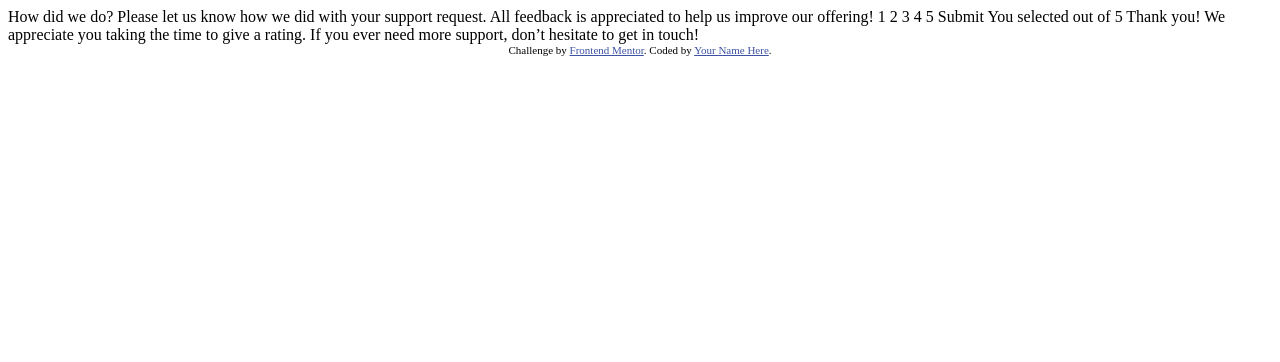
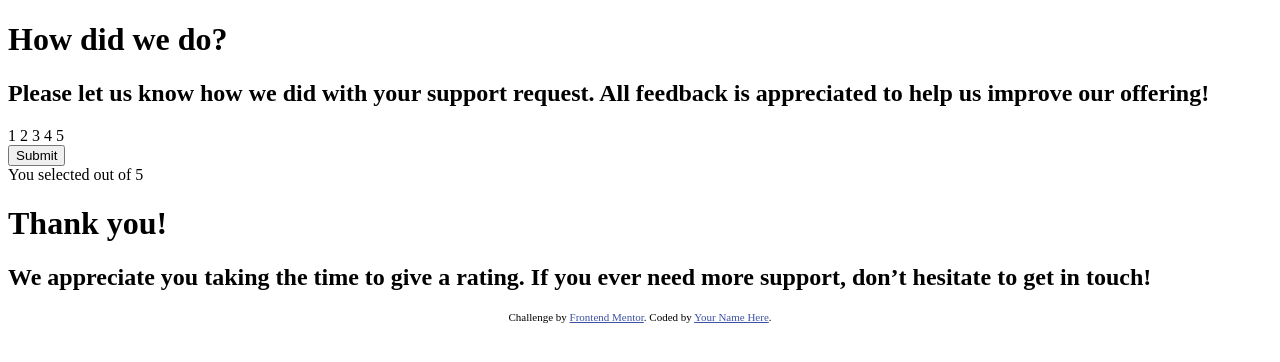
Before and after one commit to wmartyr/interactive-rating-component-main, a plain HTML site: page index.html in a window 1280 px wide. Drawn offline with Linux system fonts and the light colour scheme.

Commit message:
Code html

```diff
--- a/index.html
+++ b/index.html
@@ -13,38 +13,47 @@
 </head>
 
 <body>
-
+  <main>
     <!-- Rating state start -->
-
+    <div class="rating-state card">
+      <h1 class="rating-main-text">
         How did we do?
-
+      </h1>
+      <h2 class="rating-sub-text">
         Please let us know how we did with your support request. All feedback is appreciated
         to help us improve our offering!
-
+      </h2>
+      <div class="rating-row">
         1 2 3 4 5
-
+      </div>
+      <button class="rating-submit">
         Submit
-
+      </button>
+    </div>
     <!-- Rating state end -->
 
     <!-- Thank you state start -->
-
-  You selected
-  <!-- Add rating here --> out of 5
-
+    <div class="thank-you-state card">
+      <div class="result-line">
+        You selected <span class="result"></span> out of 5
+      </div>
+      <h1 class="thank-you-main-text">
         Thank you!
-
+      </h1>
+      <h2 class="thank-you-sub-text">
         We appreciate you taking the time to give a rating. If you ever need more support,
         don’t hesitate to get in touch!
-
+      </h2>
+    </div>
     <!-- Thank you state end -->
-
+  </main>
   <footer>
     <div class="attribution">
       Challenge by <a href="https://www.frontendmentor.io?ref=challenge" target="_blank">Frontend Mentor</a>.
       Coded by <a href="#">Your Name Here</a>.
     </div>
   </footer>
+  <script src="./scripts/script.js"></script>
 </body>
 
 </html>
```
Also changed, not shown: scripts/script.js (added). Lines whose indentation alone changed are shown as unchanged.
